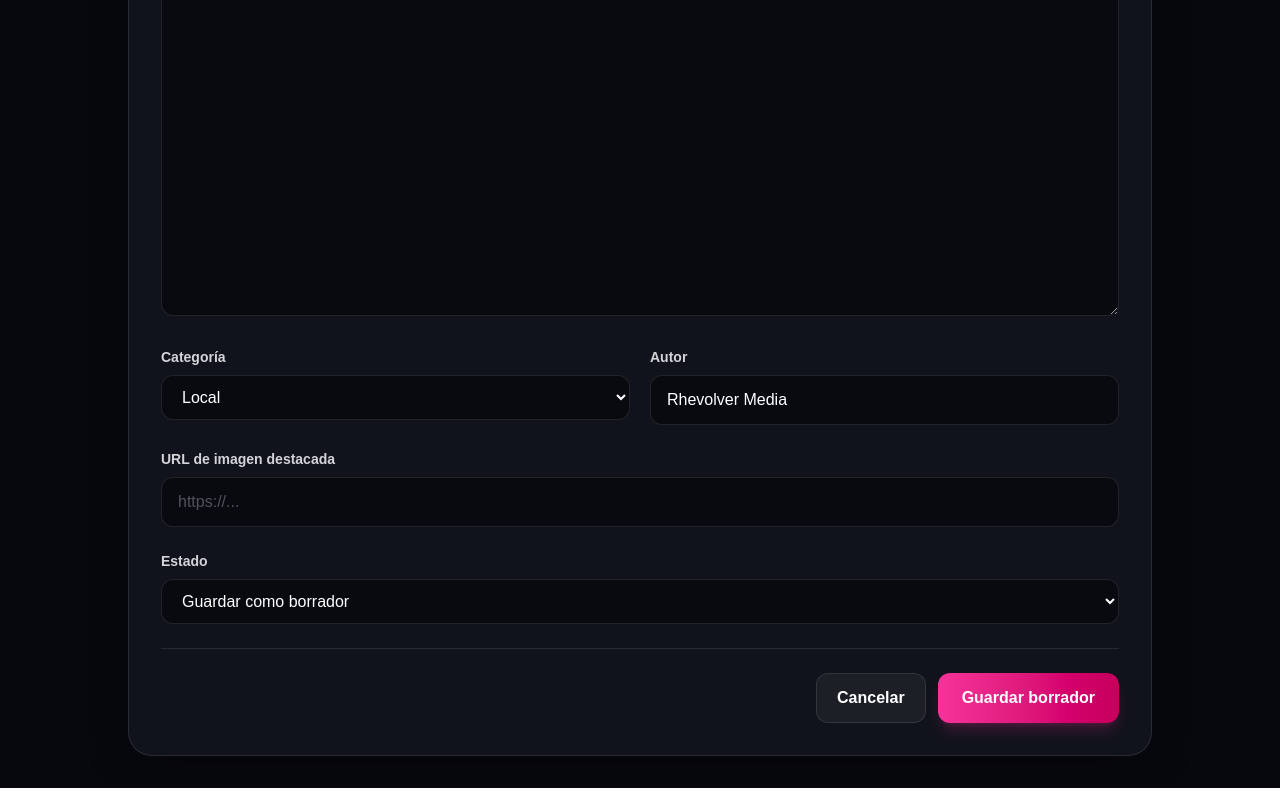
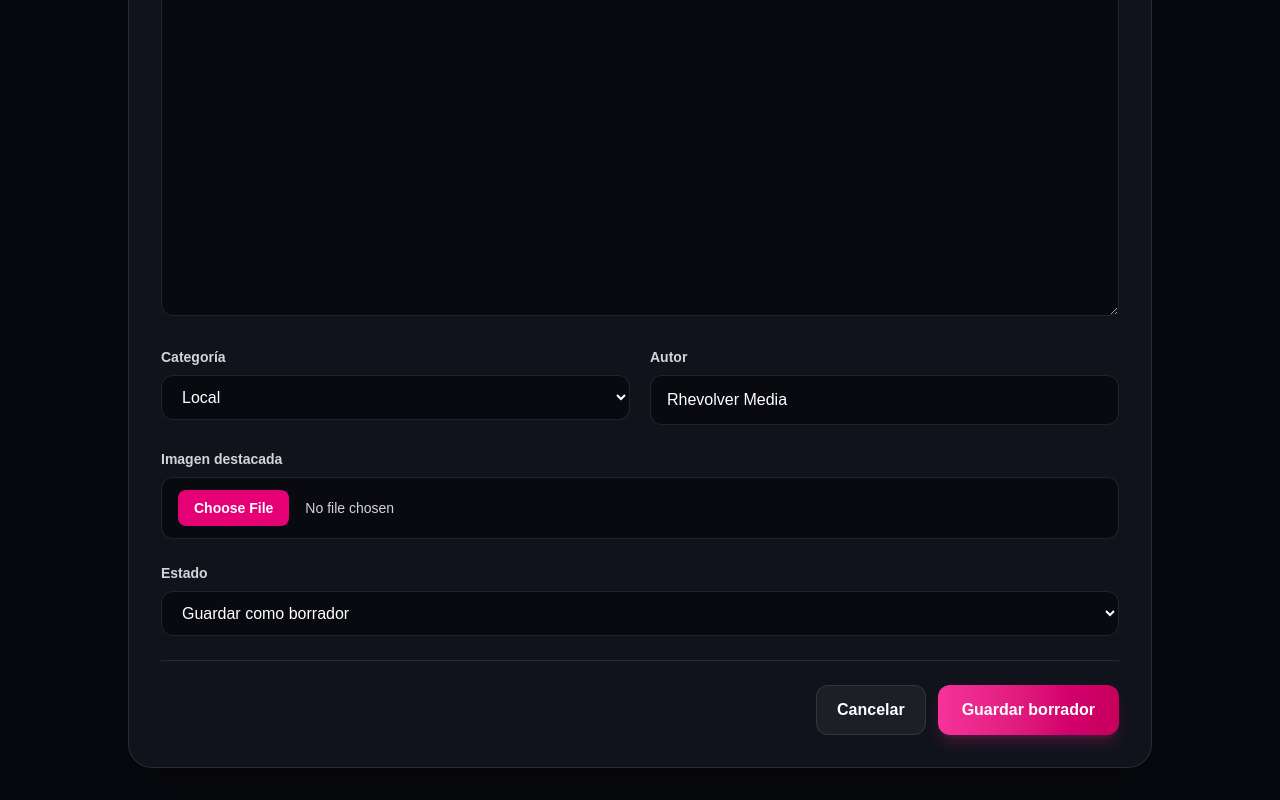
Before and after one commit to rhevolvernews/rhevolver-news, a Next.js app: page /nueva-noticia in a window 1280 px wide. Shown: the part 526-1326 px from the top of the page. Built offline with nearby package versions, Linux system fonts and the light colour scheme; no server answers.

Commit message:
Agregar subida de imágenes con Supabase Storage

```diff
--- a/src/app/nueva-noticia/page.tsx
+++ b/src/app/nueva-noticia/page.tsx
@@ -3,7 +3,7 @@
 import { FormEvent, useState } from "react";
 import { useRouter } from "next/navigation";
 import { supabase } from "@/lib/supabase";
-
+import ImageUploader from "@/components/ImageUploader";
 function createSlug(value: string) {
   return value
     .toLowerCase()
@@ -206,23 +206,10 @@ export default function NuevaNoticiaPage() {
             </div>
           </div>
 
-          <div>
-            <label
-              htmlFor="featuredImage"
-              className="mb-2 block text-sm font-bold text-zinc-300"
-            >
-              URL de imagen destacada
-            </label>
-
-            <input
-              id="featuredImage"
-              type="url"
-              value={featuredImage}
-              onChange={(event) => setFeaturedImage(event.target.value)}
-              placeholder="https://..."
-              className="w-full rounded-xl border border-white/10 bg-[#090a10] px-4 py-3 text-white outline-none placeholder:text-zinc-600 focus:border-pink-500"
-            />
-          </div>
+          <ImageUploader
+  value={featuredImage}
+  onChange={setFeaturedImage}
+/>
 
           <div>
             <label
--- /dev/null
+++ b/src/components/ImageUploader.tsx
@@ -0,0 +1,110 @@
+"use client";
+
+import { ChangeEvent, useState } from "react";
+import { supabase } from "@/lib/supabase";
+
+type ImageUploaderProps = {
+  value: string;
+  onChange: (url: string) => void;
+};
+
+export default function ImageUploader({
+  value,
+  onChange,
+}: ImageUploaderProps) {
+  const [uploading, setUploading] = useState(false);
+  const [errorMessage, setErrorMessage] = useState("");
+
+  async function handleFileChange(event: ChangeEvent<HTMLInputElement>) {
+    const file = event.target.files?.[0];
+
+    if (!file) {
+      return;
+    }
+
+    setErrorMessage("");
+
+    if (!file.type.startsWith("image/")) {
+      setErrorMessage("Selecciona un archivo de imagen válido.");
+      return;
+    }
+
+    setUploading(true);
+
+    const extension = file.name.split(".").pop() || "jpg";
+    const fileName = `${Date.now()}-${crypto.randomUUID()}.${extension}`;
+    const filePath = `news/${fileName}`;
+
+    const { error: uploadError } = await supabase.storage
+      .from("news-images")
+      .upload(filePath, file, {
+        cacheControl: "3600",
+        upsert: false,
+      });
+
+    if (uploadError) {
+      setErrorMessage(`No se pudo subir la imagen: ${uploadError.message}`);
+      setUploading(false);
+      return;
+    }
+
+    const { data } = supabase.storage
+      .from("news-images")
+      .getPublicUrl(filePath);
+
+    onChange(data.publicUrl);
+    setUploading(false);
+  }
+
+  return (
+    <div className="grid gap-4">
+      <label className="block">
+        <span className="mb-2 block text-sm font-bold text-zinc-300">
+          Imagen destacada
+        </span>
+
+        <input
+          type="file"
+          accept="image/*"
+          onChange={handleFileChange}
+          disabled={uploading}
+          className="block w-full rounded-xl border border-white/10 bg-[#090a10] px-4 py-3 text-sm text-zinc-300 file:mr-4 file:rounded-lg file:border-0 file:bg-pink-600 file:px-4 file:py-2 file:font-bold file:text-white hover:file:bg-pink-700 disabled:opacity-50"
+        />
+      </label>
+
+      {uploading && (
+        <p className="text-sm text-zinc-400">Subiendo imagen...</p>
+      )}
+
+      {errorMessage && (
+        <div className="rounded-xl border border-red-500/30 bg-red-500/10 px-4 py-3 text-sm text-red-300">
+          {errorMessage}
+        </div>
+      )}
+
+      {value && (
+        <div className="overflow-hidden rounded-2xl border border-white/10 bg-black/20">
+          <img
+            src={value}
+            alt="Vista previa de la imagen destacada"
+            className="h-64 w-full object-cover"
+          />
+
+          <div className="flex flex-wrap items-center justify-between gap-3 p-4">
+            <p className="max-w-full truncate text-xs text-zinc-500">
+              {value}
+            </p>
+
+            <button
+              type="button"
+              onClick={() => onChange("")}
+              className="rounded-lg border border-red-500/30 bg-red-500/10 px-3 py-2 text-sm font-bold text-red-300 hover:bg-red-500/20"
+            >
+              Quitar imagen
+            </button>
+          </div>
+        </div>
+      )}
+    </div>
+  );
+}
```
